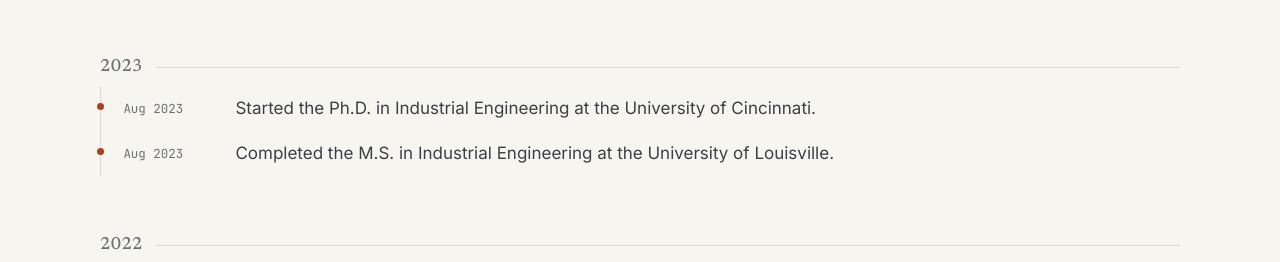
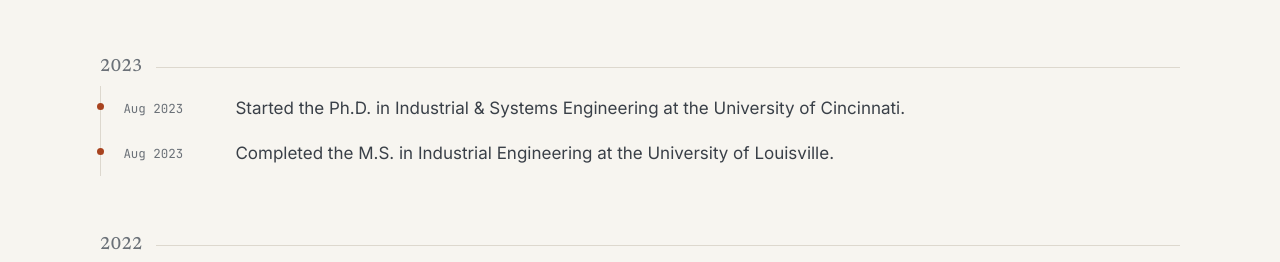
Before and after one commit to amanat-rahman/amanat-rahman.github.io, a Jekyll site: the page built from news.html, in a window 1280 px wide and 900 px high, scrolled down 1160 px. Shown: the part 162-424 px from the top of the window. Built offline with Jekyll 4.4.1, drawn with Linux system fonts in a browser that asks for light colours.

Commit message:
Update news.yml

```diff
--- a/_data/news.yml
+++ b/_data/news.yml
@@ -37,7 +37,7 @@
   text: "Journal article published in Sustainability: an artificial intelligence approach to predicting supply chain performance."
 
 - date: 2023-08-15
-  text: Started the Ph.D. in Industrial Engineering at the University of Cincinnati.
+  text: Started the Ph.D. in Industrial & Systems Engineering at the University of Cincinnati.
 
 - date: 2023-08-01
   text: Completed the M.S. in Industrial Engineering at the University of Louisville.
```
